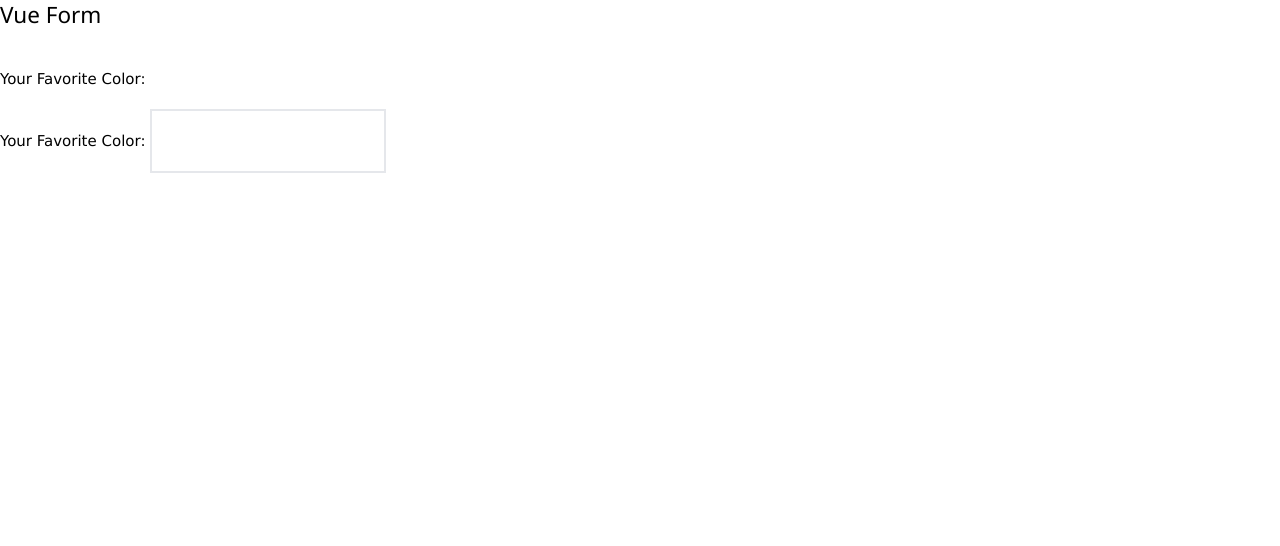
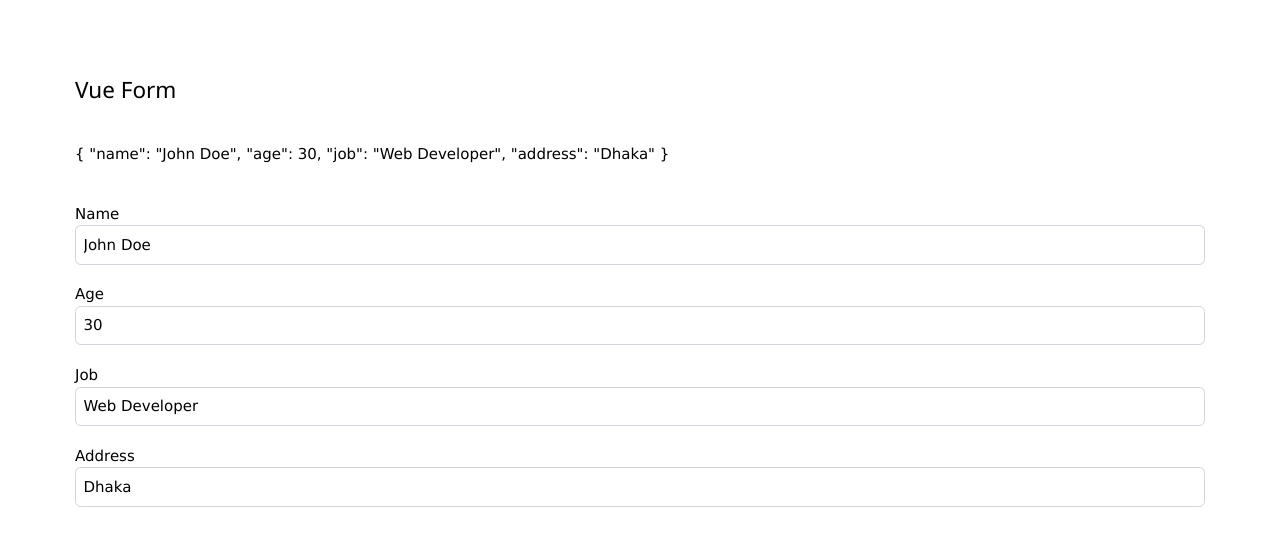
Before and after one commit to Ashik384/vue-play, a Vue app: page / in a window 1280 px wide. Shown: the top 546 px of the page. Built offline with nearby package versions, Linux system fonts and the light colour scheme.

Commit message:
2 way data binding

```diff
--- a/src/App.vue
+++ b/src/App.vue
@@ -1,10 +1,10 @@
 <script setup>
-import Model from './components/model/model.vue';
+import dataBind from './components/data-bind/dataBind.vue';
 </script>
 
 <template>
 
- <Model />
+ <dataBind/>
 
 </template>
 
--- /dev/null
+++ b/src/components/data-bind/dataBind.vue
@@ -0,0 +1,29 @@
+<script setup>
+import { ref, reactive } from 'vue'
+
+const person = reactive({
+  name: 'John Doe',
+  age: 30,
+  job: 'Web Developer',
+  address: 'Dhaka'
+})
+</script>
+
+<template >
+  <section class="mx-auto container p-20">
+    <h1 class="text-2xl mb-10">Vue Form</h1>
+    <p class="mb-10">
+      {{ person }}
+    </p>
+
+    <div class="flex flex-col mb-5 text-left" v-for="(value, key, index) in person" :key="index">
+      <label for="name" class="capitalize"> {{ key }} </label>
+      <input type="text" class="border border-gray-300 rounded-md p-2" v-model="person[key]" />
+    </div>
+
+  </section>
+</template>
+
+<style scoped>
+
+</style>
```
